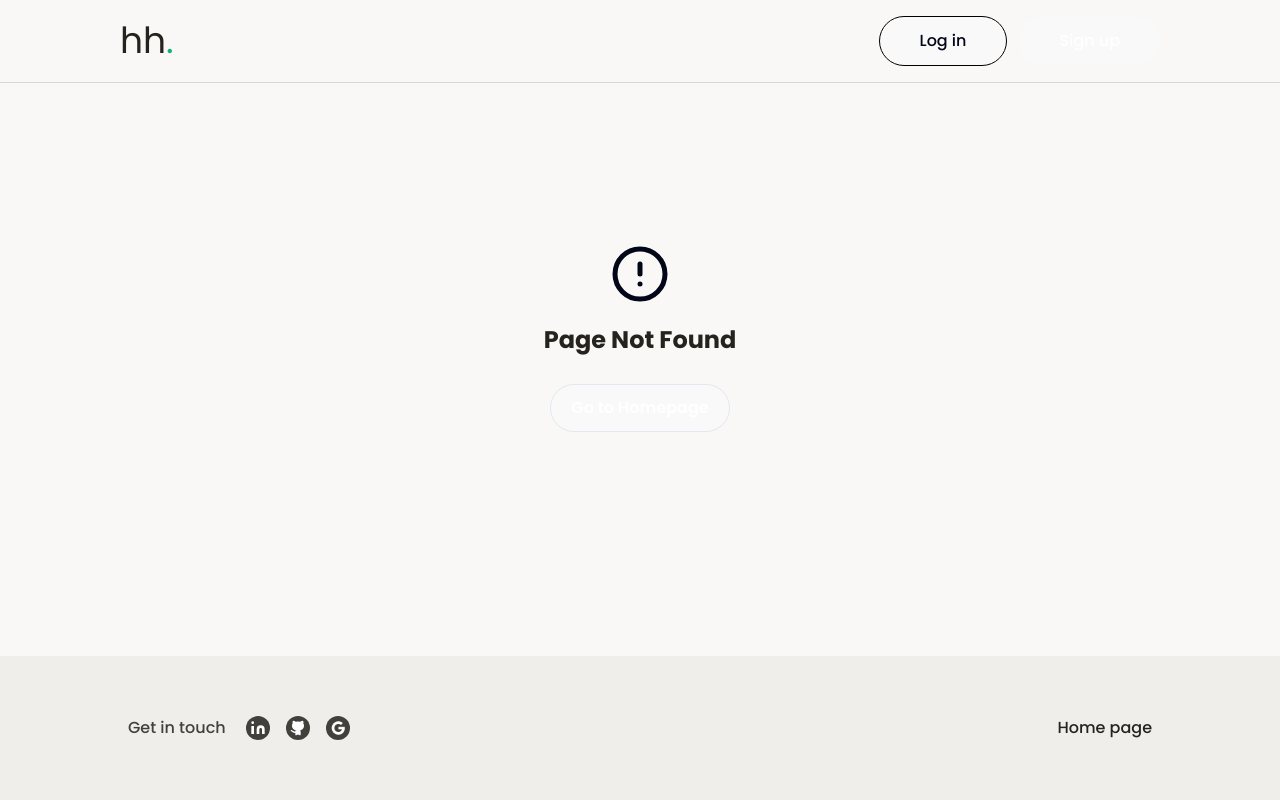
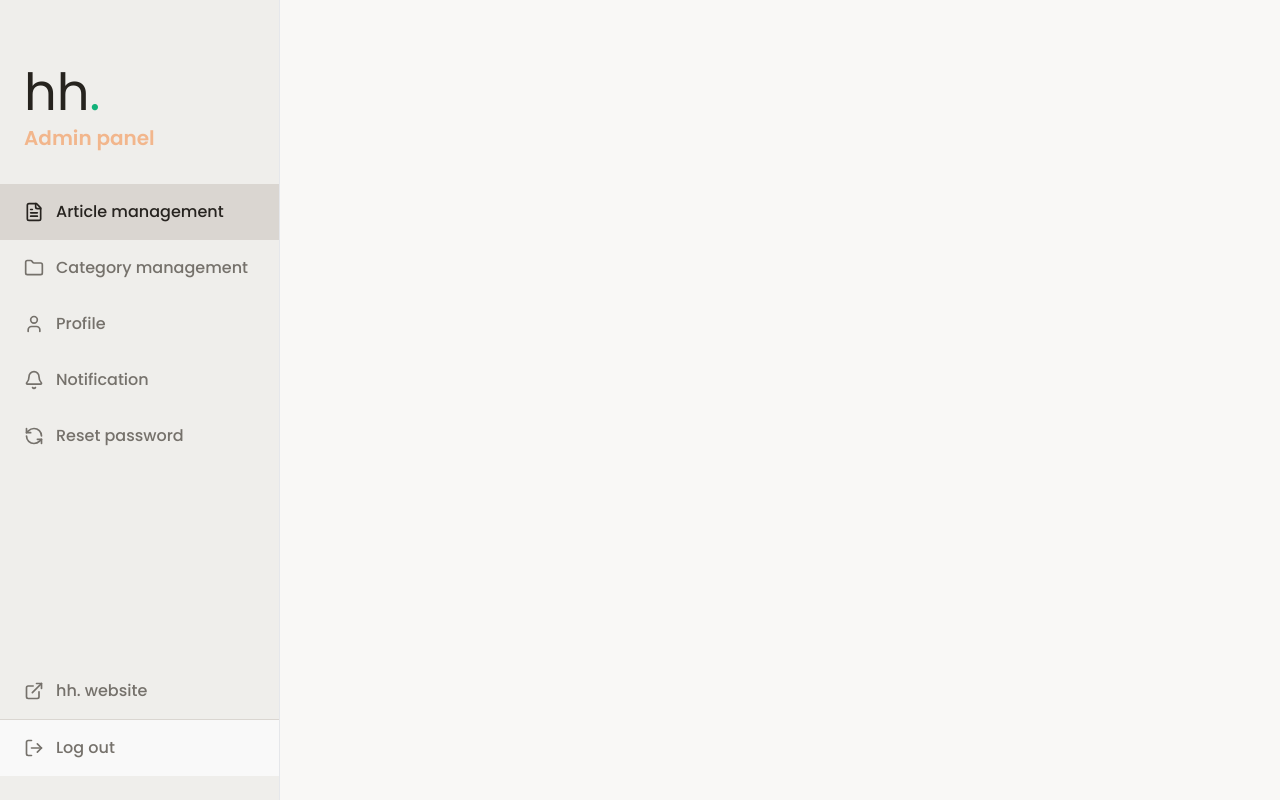
Before and after one commit to Pimtawann/tawann-space, a React (Vite) app: page /admin/article in a window 1280 px wide. Before the commit this address had no page. Built offline with nearby package versions, Linux system fonts and the light colour scheme.

Commit message:
feat: add AdminPanelSidebar component

```diff
--- a/src/App.jsx
+++ b/src/App.jsx
@@ -9,6 +9,7 @@ import SignUpPage from "./pages/SignUpPage";
 import ProfilePage from "./pages/ProfilePage";
 import ResetPasswordPage from "./pages/ResetPasswordPage";
 import AdminLoginPage from "./pages/AdminLoginPage";
+import AdminArticlePage from "./pages/AdminPanelPage";
 
 function App() {
   return (
@@ -22,7 +23,8 @@ function App() {
         <Route path="/login" element={<LoginPage />} />
         <Route path="/profile" element={<ProfilePage />} />
         <Route path="/reset-password" element={<ResetPasswordPage />} />
-        <Route path="/admin-panel" element={<AdminLoginPage />} />
+        <Route path="/admin/login" element={<AdminLoginPage />} />
+        <Route path="/admin/article" element={<AdminArticlePage />} />
       </Routes>
     </div>
   );
--- a/src/components/navbar/AdminNavbar.jsx
+++ b/src/components/navbar/AdminNavbar.jsx
@@ -56,7 +56,7 @@ export default function AdminNavbar() {
                   <RefreshCcw className="w-5 h-5" /> Reset password
                 </button>
                 <button
-                  onClick={() => navigate("/admin-panel")}
+                  onClick={() => navigate("/admin/login")}
                   className="flex items-center gap-3 w-full px-4 py-3 font-medium hover:bg-brown-2 text-brown-5 cursor-pointer"
                 >
                   <SquareArrowOutUpRight className="w-5 h-5" /> Admin panel
@@ -111,7 +111,7 @@ export default function AdminNavbar() {
               <RefreshCcw className="w-6 h-6" /> Reset password
             </button>
             <button
-                  onClick={() => navigate("/admin-panel")}
+                  onClick={() => navigate("/admin/login")}
                   className="flex items-center gap-3 text-brown-5 font-medium px-3 cursor-pointer"
                 >
                   <SquareArrowOutUpRight className="w-6 h-6" /> Admin panel
--- /dev/null
+++ b/src/components/navbar/AdminPanelSidebar.jsx
@@ -0,0 +1,97 @@
+import {
+  FileText,
+  Folder,
+  User,
+  Bell,
+  LogOut,
+  ExternalLink,
+  RefreshCcw,
+} from "lucide-react";
+import { Link, useLocation } from "react-router-dom";
+
+export default function AdminPanelSidebar() {
+  const location = useLocation();
+
+  const isActive = (path) => location.pathname === path;
+
+  const linkClass = (path) =>
+    `flex items-center gap-3 px-6 py-4 ${
+      isActive(path)
+        ? "bg-brown-3 text-brown-6 font-medium"
+        : "!text-brown-4 hover:bg-brown-3"
+    }`;
+
+  return (
+    <aside className="w-70 h-screen bg-brown-2 border-r border-gray-200 flex flex-col justify-between py-6">
+      <div>
+        {/* Logo & Title */}
+        <div className="px-6 mb-8 mt-10">
+          <h1 className="text-xl text-brown-6">
+            hh<span className="text-green-2">.</span>
+          </h1>
+          <p className="text-orange text-xl font-semibold mt-1">Admin panel</p>
+        </div>
+
+        {/* Menu items */}
+        <nav>
+          <Link
+            to="/admin/article"
+            className={linkClass("/admin/article")}
+          >
+            <FileText className="w-5 h-5" />
+            Article management
+          </Link>
+          <Link
+            to="/admin/category"
+            className={linkClass("/admin/category")}
+          >
+            <Folder className="w-5 h-5" />
+            Category management
+          </Link>
+          <Link
+            to="/admin/profile"
+            className={linkClass("/admin/profile")}
+          >
+            <User className="w-5 h-5" />
+            Profile
+          </Link>
+          <Link
+            to="/admin/notification"
+            className={linkClass("/admin/notification")}
+          >
+            <Bell className="w-5 h-5" />
+            Notification
+          </Link>
+          <Link
+            to="/admin/reset-password"
+            className={linkClass("/admin/reset-password")}
+          >
+            <RefreshCcw className="w-5 h-5" />
+            Reset password
+          </Link>
+        </nav>
+      </div>
+
+      {/* Footer section */}
+      <div>
+        <Link
+          to="/"
+          target="_blank"
+          className="flex items-center gap-3 px-6 py-4 !text-brown-4 hover:bg-brown-3"
+        >
+          <ExternalLink className="w-5 h-5" />
+          hh. website
+        </Link>
+        <button
+          className="flex items-center gap-3 px-6 py-4 !text-brown-4 hover:text-brown-6 w-full text-left font-medium hover:bg-brown-3 cursor-pointer border-t border-brown-3"
+          onClick={() => {
+            console.log("logout");
+          }}
+        >
+          <LogOut className="w-5 h-5" />
+          Log out
+        </button>
+      </div>
+    </aside>
+  );
+}
--- /dev/null
+++ b/src/pages/AdminPanelPage.jsx
@@ -0,0 +1,11 @@
+import AdminPanelSidebar from "@/components/navbar/AdminPanelSidebar";
+
+export default function AdminArticlePage() {
+  return (
+    <div className="min-h-screen flex flex-col">
+        <div>
+            <AdminPanelSidebar />
+        </div>
+    </div>
+  );
+}
```
